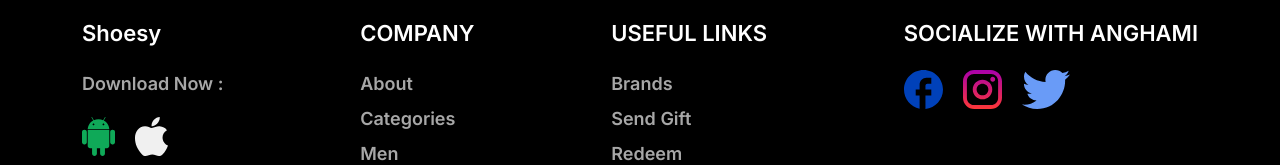
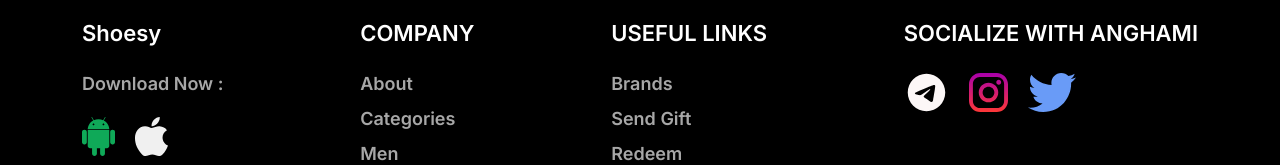
Before and after one commit to normansrgn/graduateWork, a React app: page / in a window 1280 px wide. Shown: the part 5629-5794 px from the top of the page. Built offline with nearby package versions, Linux system fonts and the light colour scheme; the HTML template or start-up script is replaced by a standard one.

Commit message:
add tg bot

```diff
--- a/src/components/Footer/Footer.jsx
+++ b/src/components/Footer/Footer.jsx
@@ -69,18 +69,15 @@ export default class Footer extends Component {
           <div className="footer__links">
             <div className="footer__linkTitle">SOCIALIZE WITH ANGHAMI</div>
             <div className="footer__icons">
-              <a href="">
+              <a href="https://t.me/wartsneakerbot?start=1">
                 <svg
-                  width="39"
-                  height="39"
-                  viewBox="0 0 39 39"
-                  fill="none"
                   xmlns="http://www.w3.org/2000/svg"
+                  viewBox="0 0 24 24"
+                  width="45"
+                  height="45"
+                  fill="rgba(252,247,247,1)"
                 >
-                  <path
-                    d="M39 19.5489C39 8.75789 30.264 0 19.5 0C8.736 0 0 8.75789 0 19.5489C0 29.0105 6.708 36.8887 15.6 38.7068V25.4135H11.7V19.5489H15.6V14.6617C15.6 10.8887 18.6615 7.81955 22.425 7.81955H27.3V13.6842H23.4C22.3275 13.6842 21.45 14.5639 21.45 15.6391V19.5489H27.3V25.4135H21.45V39C31.2975 38.0226 39 29.6947 39 19.5489Z"
-                    fill="#0041B9"
-                  />
+                  <path d="M22 12C22 17.5228 17.5228 22 12 22C6.47715 22 2 17.5228 2 12C2 6.47715 6.47715 2 12 2C17.5228 2 22 6.47715 22 12ZM12.3584 9.38246C11.3857 9.78702 9.4418 10.6244 6.5266 11.8945C6.05321 12.0827 5.80524 12.2669 5.78266 12.4469C5.74451 12.7513 6.12561 12.8711 6.64458 13.0343C6.71517 13.0565 6.78832 13.0795 6.8633 13.1039C7.37388 13.2698 8.06071 13.464 8.41776 13.4717C8.74164 13.4787 9.10313 13.3452 9.50222 13.0711C12.226 11.2325 13.632 10.3032 13.7203 10.2832C13.7826 10.269 13.8689 10.2513 13.9273 10.3032C13.9858 10.3552 13.98 10.4536 13.9739 10.48C13.9361 10.641 12.4401 12.0318 11.666 12.7515C11.4351 12.9661 11.2101 13.1853 10.9833 13.4039C10.509 13.8611 10.1533 14.204 11.003 14.764C11.8644 15.3317 12.7323 15.8982 13.5724 16.4971C13.9867 16.7925 14.359 17.0579 14.8188 17.0156C15.0861 16.991 15.3621 16.7397 15.5022 15.9903C15.8335 14.2193 16.4847 10.3821 16.6352 8.80083C16.6484 8.6623 16.6318 8.485 16.6185 8.40717C16.6052 8.32934 16.5773 8.21844 16.4762 8.13635C16.3563 8.03913 16.1714 8.01863 16.0887 8.02009C15.7125 8.02672 15.1355 8.22737 12.3584 9.38246Z"></path>
                 </svg>
               </a>
               <a href="">
```
